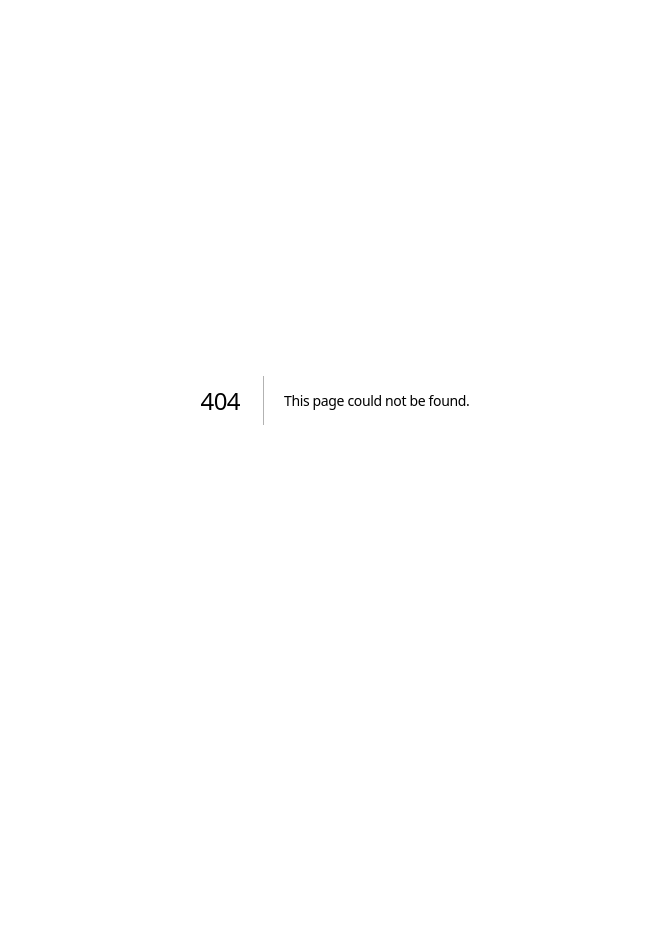
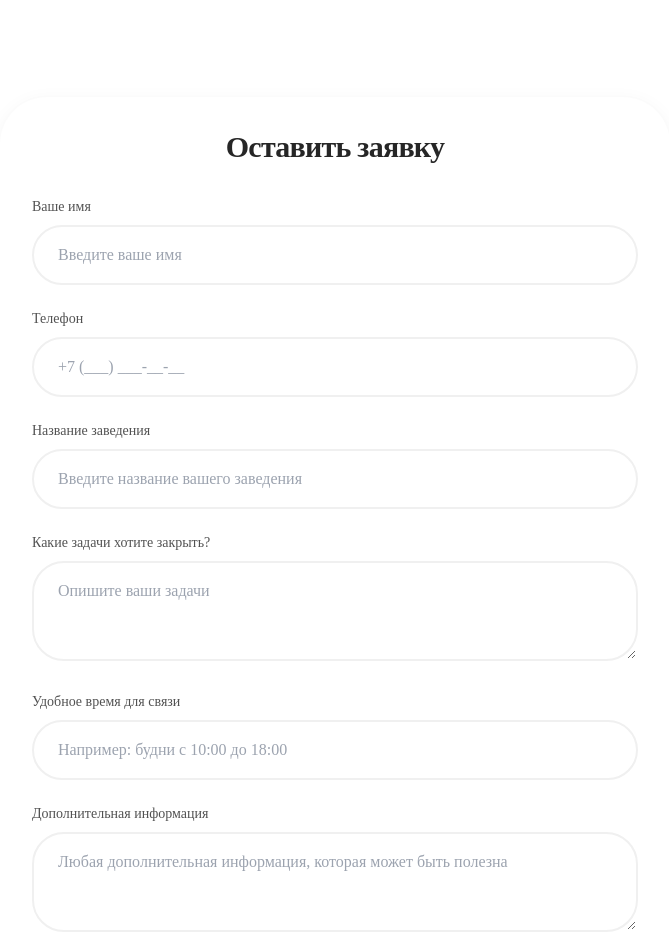
Before and after one commit to beioff/horecaservices, a Next.js app: page /horecaservices/contact in a window 1280 px wide. Before the commit this address had no page. Shown: the top 952 px of the page, without its empty margins (305-974 px from the left). Before the commit the page ends 800 px from the top, so only its background shows below. Built offline with nearby package versions, Linux system fonts and the light colour scheme.

Commit message:
feat: add contact form and update card navigation behavior

```diff
--- /dev/null
+++ b/src/app/contact/page.tsx
@@ -0,0 +1,155 @@
+'use client';
+
+import { useState } from 'react';
+import { useRouter } from 'next/navigation';
+
+export default function ContactPage() {
+  const router = useRouter();
+  const [formData, setFormData] = useState({
+    name: '',
+    phone: '',
+    businessName: '',
+    tasks: '',
+    preferredTime: '',
+    additionalInfo: ''
+  });
+
+  const handleSubmit = (e: React.FormEvent) => {
+    e.preventDefault();
+    // Here you would typically send the form data to your backend
+    console.log('Form submitted:', formData);
+    // For now, just redirect back to home
+    router.push('/');
+  };
+
+  const handleChange = (e: React.ChangeEvent<HTMLInputElement | HTMLTextAreaElement>) => {
+    const { name, value } = e.target;
+    setFormData(prev => ({
+      ...prev,
+      [name]: value
+    }));
+  };
+
+  return (
+    <div className="min-h-screen bg-neutral-50">
+      <div className="container-custom section">
+        <div className="max-w-2xl mx-auto">
+          <div className="card p-8">
+            <h1 className="text-3xl font-bold mb-8 text-center">Оставить заявку</h1>
+
+            <form onSubmit={handleSubmit} className="space-y-6">
+              <div>
+                <label htmlFor="name" className="block text-sm font-medium text-neutral-700 mb-2">
+                  Ваше имя
+                </label>
+                <input
+                  type="text"
+                  id="name"
+                  name="name"
+                  value={formData.name}
+                  onChange={handleChange}
+                  required
+                  className="input"
+                  placeholder="Введите ваше имя"
+                />
+              </div>
+
+              <div>
+                <label htmlFor="phone" className="block text-sm font-medium text-neutral-700 mb-2">
+                  Телефон
+                </label>
+                <input
+                  type="tel"
+                  id="phone"
+                  name="phone"
+                  value={formData.phone}
+                  onChange={handleChange}
+                  required
+                  className="input"
+                  placeholder="+7 (___) ___-__-__"
+                />
+              </div>
+
+              <div>
+                <label htmlFor="businessName" className="block text-sm font-medium text-neutral-700 mb-2">
+                  Название заведения
+                </label>
+                <input
+                  type="text"
+                  id="businessName"
+                  name="businessName"
+                  value={formData.businessName}
+                  onChange={handleChange}
+                  required
+                  className="input"
+                  placeholder="Введите название вашего заведения"
+                />
+              </div>
+
+              <div>
+                <label htmlFor="tasks" className="block text-sm font-medium text-neutral-700 mb-2">
+                  Какие задачи хотите закрыть?
+                </label>
+                <textarea
+                  id="tasks"
+                  name="tasks"
+                  value={formData.tasks}
+                  onChange={handleChange}
+                  required
+                  className="input min-h-[100px]"
+                  placeholder="Опишите ваши задачи"
+                />
+              </div>
+
+              <div>
+                <label htmlFor="preferredTime" className="block text-sm font-medium text-neutral-700 mb-2">
+                  Удобное время для связи
+                </label>
+                <input
+                  type="text"
+                  id="preferredTime"
+                  name="preferredTime"
+                  value={formData.preferredTime}
+                  onChange={handleChange}
+                  required
+                  className="input"
+                  placeholder="Например: будни с 10:00 до 18:00"
+                />
+              </div>
+
+              <div>
+                <label htmlFor="additionalInfo" className="block text-sm font-medium text-neutral-700 mb-2">
+                  Дополнительная информация
+                </label>
+                <textarea
+                  id="additionalInfo"
+                  name="additionalInfo"
+                  value={formData.additionalInfo}
+                  onChange={handleChange}
+                  className="input min-h-[100px]"
+                  placeholder="Любая дополнительная информация, которая может быть полезна"
+                />
+              </div>
+
+              <div className="flex gap-4">
+                <button
+                  type="button"
+                  onClick={() => router.back()}
+                  className="btn btn-outline flex-1"
+                >
+                  Назад
+                </button>
+                <button
+                  type="submit"
+                  className="btn btn-primary flex-1 hover-glow"
+                >
+                  Отправить заявку
+                </button>
+              </div>
+            </form>
+          </div>
+        </div>
+      </div>
+    </div>
+  );
+}
--- a/src/app/page.tsx
+++ b/src/app/page.tsx
@@ -158,9 +158,10 @@ export default function Home() {
 
             <div className="grid grid-cols-1 md:grid-cols-2 xl:grid-cols-3 gap-8">
               {paginatedCompanies.map((company, index) => (
-                <div
+                <Link
                   key={company.id}
-                  className={`card p-8 hover-card ${isVisible ? 'animate-fade-in' : 'opacity-0'}`}
+                  href={`/companies/${company.id}`}
+                  className={`card p-8 hover-card ${isVisible ? 'animate-fade-in' : 'opacity-0'} block`}
                   style={{ animationDelay: `${index * 100}ms` }}
                 >
                   <div className="flex items-center mb-6">
@@ -196,12 +197,13 @@ export default function Home() {
                     </div>
                   )}
                   <Link
-                    href={`/companies/${company.id}`}
+                    href="/contact"
+                    onClick={(e) => e.stopPropagation()}
                     className="btn btn-primary w-full hover-glow"
                   >
                     {company.contactCta}
                   </Link>
-                </div>
+                </Link>
               ))}
             </div>
 
```
